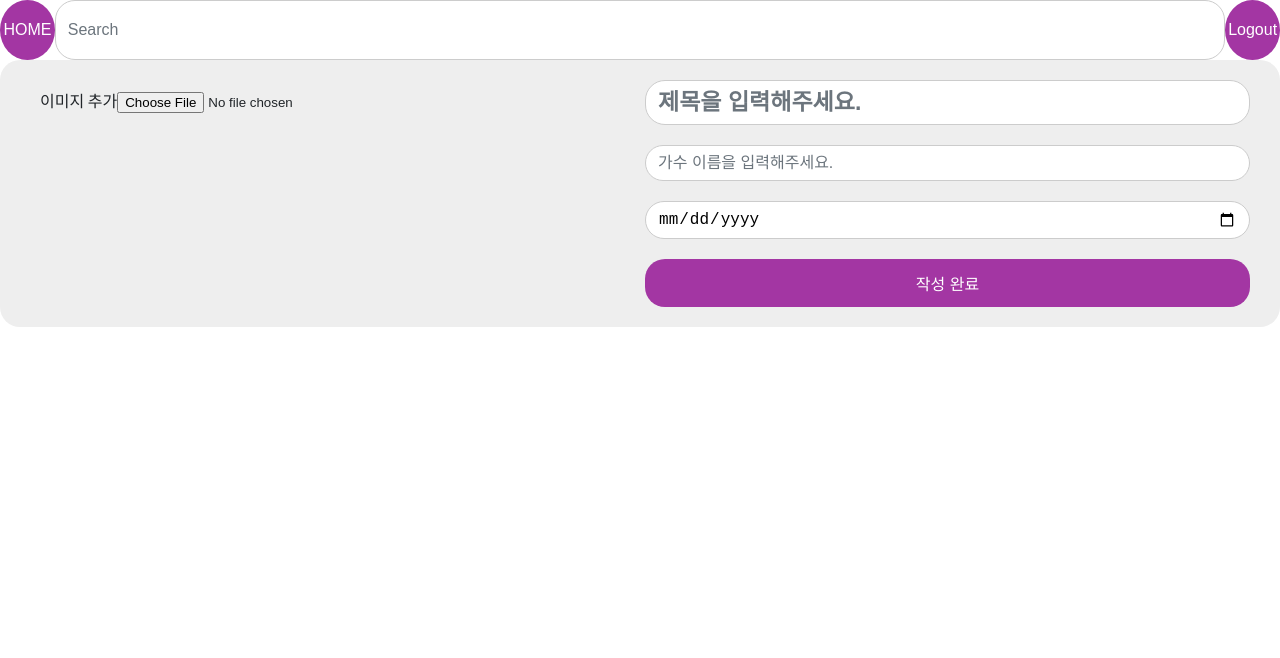
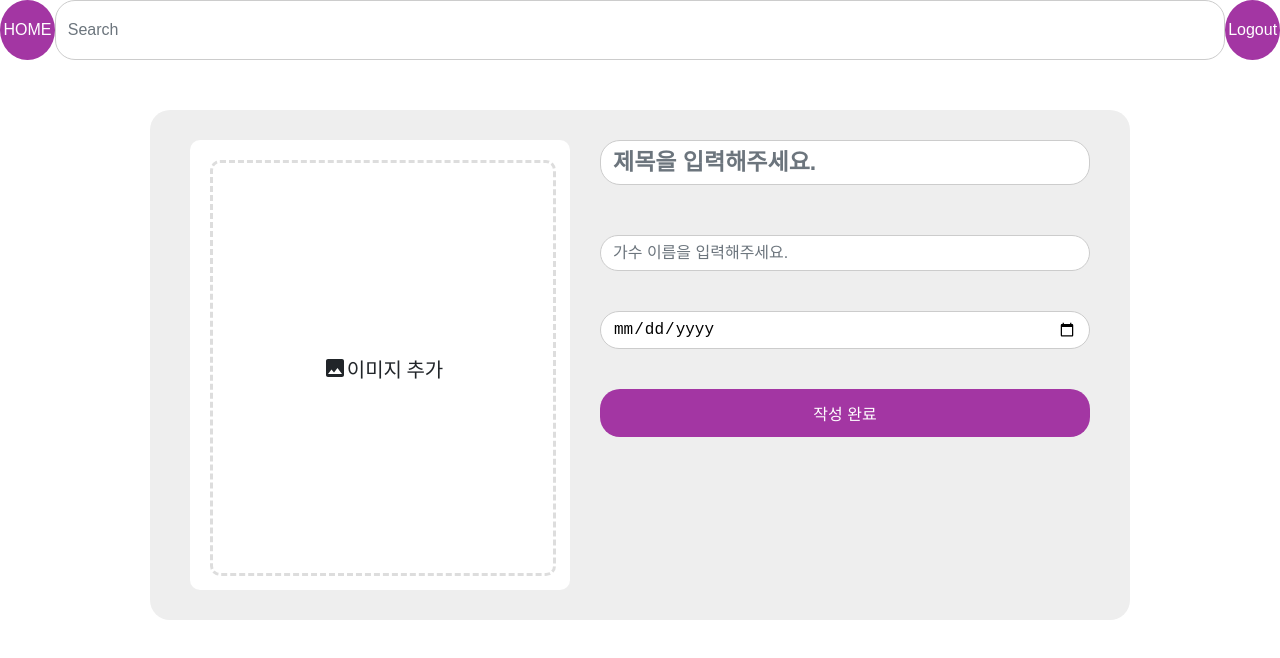
Before and after one commit to HseongH/Bohemian-Rhapsody, a React (Create React App) app: page /write in a window 1280 px wide. Shown: the top 658 px of the page. Built offline with nearby package versions, Linux system fonts and the light colour scheme.

Commit message:
add material ui

```diff
--- a/package.json
+++ b/package.json
@@ -3,6 +3,8 @@
   "version": "0.1.0",
   "private": true,
   "dependencies": {
+    "@material-ui/core": "^4.12.1",
+    "@material-ui/icons": "^4.11.2",
     "@testing-library/jest-dom": "^5.11.4",
     "@testing-library/react": "^11.1.0",
     "@testing-library/user-event": "^12.1.10",
--- a/src/pages/Write.js
+++ b/src/pages/Write.js
@@ -1,27 +1,70 @@
 // LIBRARY
-import React from 'react';
-// import styled from 'styled-components';
+import React, { useState } from 'react';
+import styled from 'styled-components';
 
 // ELEMENTS
 import { Grid, Button, Input, Text } from '../elements/index';
 
+// ICON
+import InsertPhotoIcon from '@material-ui/icons/InsertPhoto';
+
+const LabelStyle = styled.label`
+  display: flex;
+  align-items: center;
+  justify-content: center;
+  width: 100%;
+  height: 100%;
+  cursor: pointer;
+  font-size: 20px;
+  border: dashed #ddd;
+  border-radius: 10px;
+`;
+
+const InputFile = styled.input`
+  width: 1px;
+  height: 1px;
+  overflow: hidden;
+  position: absolute;
+  top: 0;
+  left: 0;
+`;
+
 const Write = (props) => {
+  const [height, setHeight] = useState('450px');
+
   return (
-    <Grid is_flex="space-between" margin="0 auto" padding="20px 30px" bg="#eee" radius="20px">
-      <Grid padding="10px" radius="10px">
-        <label htmlFor="input--file">이미지 추가</label>
-        <input type="file" id="input--file" />
+    <Grid
+      width="980px"
+      is_flex="space-between"
+      margin="50px auto"
+      padding="30px 40px"
+      bg="#eee"
+      radius="20px"
+    >
+      <Grid
+        width="380px"
+        bg="#fff"
+        padding="20px"
+        radius="10px"
+        margin="0 30px 0 0"
+        style={{ height: `${height}`, position: 'relative' }}
+      >
+        <LabelStyle htmlFor="input--file">
+          <InsertPhotoIcon />
+          이미지 추가
+        </LabelStyle>
+        <InputFile type="file" id="input--file" />
       </Grid>
 
-      <Grid>
+      <Grid style={{ flex: 1 }}>
         <Input
           fontSize="23px"
           placeholder="제목을 입력해주세요."
-          margin="0 0 20px"
+          margin="0 0 50px"
           style={{ fontWeight: 700 }}
         />
-        <Input margin="0 0 20px" placeholder="가수 이름을 입력해주세요." />
-        <Input margin="0 0 20px" type="date" />
+        <Input margin="0 0 40px" placeholder="가수 이름을 입력해주세요." />
+        <Input margin="0 0 40px" type="date" />
 
         <Button width="100%" height="auto" padding="12px 0" radius="20px">
           작성 완료
```
Also changed, not shown: 1 other file (tests, documents, lock files or other folders).
